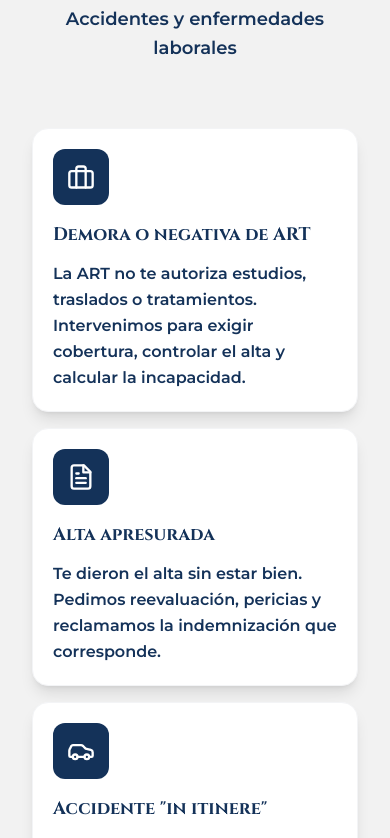
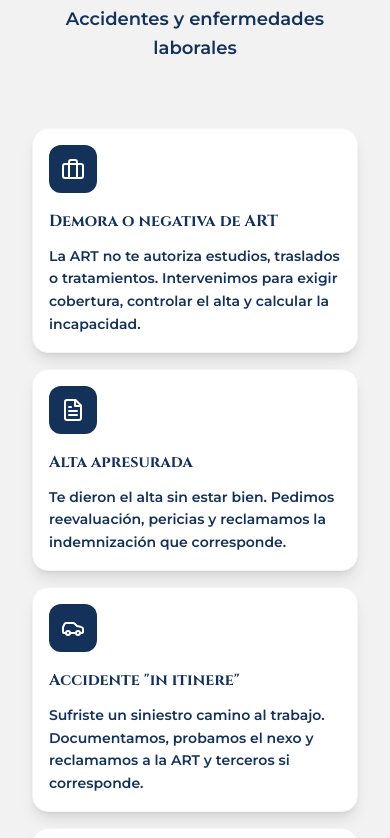
Before and after one commit to ZanellaOrnela/ESTUDIO-ANALIA-CITERA, a Next.js app: page / in a window 390 px wide. Shown: the part 1740-2578 px from the top of the page. Built offline with nearby package versions, Linux system fonts and the light colour scheme.

Commit message:
Update Services component styling for improved responsiveness: adjust grid layout, icon sizes, and text styles to enhance visual consistency across different screen sizes.

```diff
--- a/components/Services.tsx
+++ b/components/Services.tsx
@@ -70,25 +70,25 @@ const Services = () => {
           {/* Services Grid */}
           <motion.div
             variants={itemVariants}
-            className="grid grid-cols-1 md:grid-cols-2 lg:grid-cols-5 gap-4"
+            className="grid grid-cols-1 sm:grid-cols-2 lg:grid-cols-3 xl:grid-cols-5 gap-4"
           >
             {services.map((service, index) => (
               <motion.div
                 key={index}
                 variants={itemVariants}
-                className="bg-white rounded-2xl p-5 shadow-lg border border-gray-100"
+                className="bg-white rounded-2xl p-4 sm:p-5 shadow-lg border border-gray-100"
               >
                 {/* Icono */}
-                <div className="w-14 h-14 bg-[#143259] rounded-xl flex items-center justify-center mb-4">
-                  <service.icon className="h-7 w-7 text-white" />
+                <div className="w-12 h-12 sm:w-14 sm:h-14 bg-[#143259] rounded-xl flex items-center justify-center mb-4">
+                  <service.icon className="h-6 w-6 sm:h-7 sm:w-7 text-white" />
                 </div>
 
                 {/* Contenido */}
                 <div className="space-y-3">
-                  <h3 className="text-lg font-bold text-[#143259] font-cinzel">
+                  <h3 className="text-base sm:text-lg font-bold text-[#143259] font-cinzel">
                     {service.title}
                   </h3>
-                  <p className="text-[#143259] leading-relaxed font-montserrat font-semibold">
+                  <p className="text-sm sm:text-base text-[#143259] leading-relaxed font-montserrat font-semibold">
                     {service.description}
                   </p>
                 </div>
```
